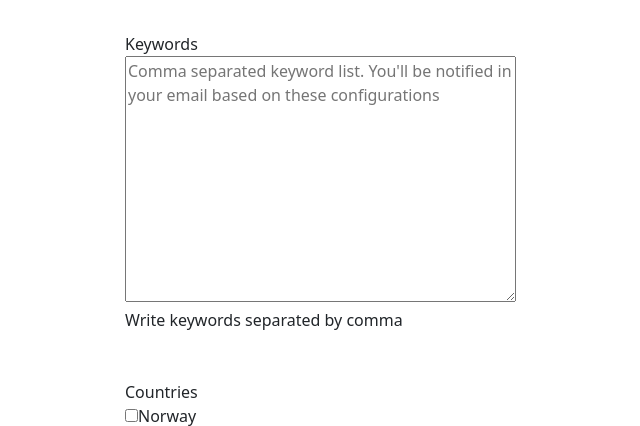
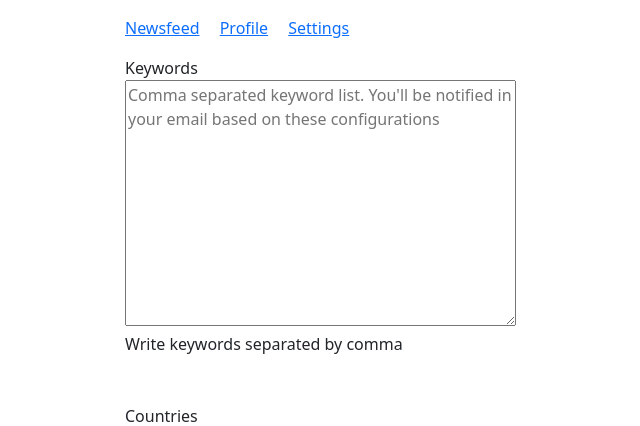
Before and after one commit to joynahid/newsfeed-portal, a Django app: page /user/settings in a window 1280 px wide. Shown: the top 426 px of the page, without its empty margins (131-771 px from the left). Run offline with Django 3.2, Linux system fonts and the light colour scheme; the visitor is signed in with stand-in values (Sample User, id 1); data that the repository does not hold is empty; parts of the project's set-up code (start-up, migrations or seed data) failed here and were passed over; some libraries are stand-ins or nearby versions.

Commit message:
added navbar ui

```diff
--- a/newsfeed/tasks.py
+++ b/newsfeed/tasks.py
@@ -70,8 +70,6 @@ def notify_headlines():
                 publishedAt__gte=last_notification_send,
             )
 
-            print(headlines, last_notification_send)
-
             for headline in headlines:
                 NewsNotificationModel.objects.create(
                     user=user,
--- a/templates/head.html
+++ b/templates/head.html
@@ -1,4 +1,3 @@
-<html lang="en">
 <head>
   <meta charset="UTF-8" />
   <meta http-equiv="X-UA-Compatible" content="IE=edge" />
@@ -27,6 +26,18 @@
     .control-group {
       padding-block: 1rem;
     }
+
+    ul {
+      display: inline-block;
+      margin: 0px;
+      padding: 0px;
+    }
+
+    li {
+      list-style: none;
+      display: inline-block;
+      margin-right: 1rem;
+      padding: 0px;
+    }
   </style>
 </head>
-</html>
--- a/user/templates/user/settings.html
+++ b/user/templates/user/settings.html
@@ -4,6 +4,13 @@
     {% include 'head.html' %}
   </head>
   <body>
+    <nav>
+      <ul>
+        <li><a href="/">Newsfeed</a></li>
+        <li><a href="/user/profile">Profile</a></li>
+        <li><a href="/user/settings">Settings</a></li>
+      </ul>
+    </nav>
       {% if errors %}
       {{errors}}
       {% endif %}
```
Also changed, not shown: newsfeed/templates/newsfeed/index.html (+8 -1 lines). Lines whose indentation alone changed are shown as unchanged.
